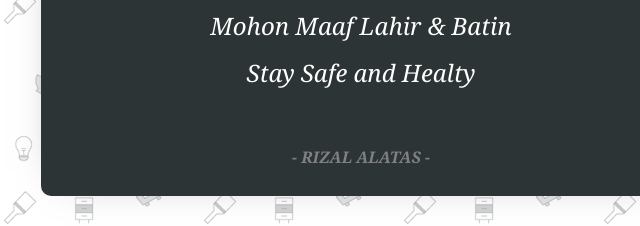
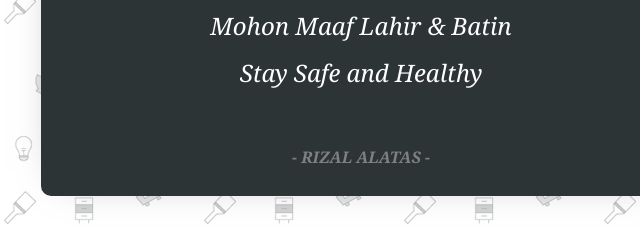
Before and after one commit to rijalbanisalam/rijalbanisalam.github.io, a plain HTML site: page index.html in a window 1280 px wide. Shown: the part 369-595 px from the top of the page, 279-919 px from the left. Drawn offline with Linux system fonts and the light colour scheme.

Commit message:
Update index.html

```diff
--- a/index.html
+++ b/index.html
@@ -13,7 +13,7 @@
 	   		<p>Selamat Menunaikan Ibadah Puasa</p>
 	   		<p><span class='ramadhan2021'>Ramadhan 1442 H</span></p>
 	   		<p>Mohon Maaf Lahir & Batin</p>
-	   		<p>Stay Safe and Healty</p>
+	   		<p>Stay Safe and Healthy</p>
 
 	   		<br>
 
```
